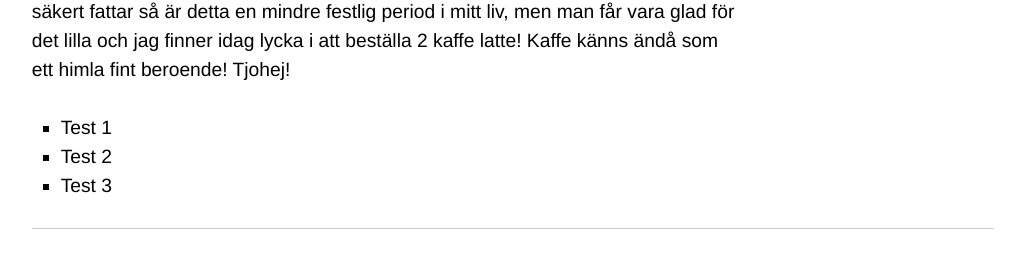
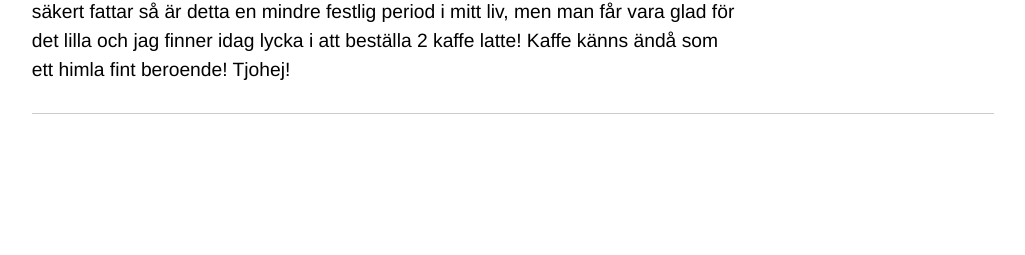
Before and after one commit to primalivet/turisten-v1, a Jekyll site: the page built from _posts/2011-11-22-gustaf-har-lamnat-landet.md, in a window 1280 px wide. Shown: the part 1348-1603 px from the top of the page, without its empty margins (127-1152 px from the left). Built offline with Jekyll 4.4.1, drawn with Linux system fonts in a browser that asks for light colours; nearby versions of some CDN libraries; comment, search, counter and statistics services are not loaded; after the commit the page ends 1491 px from its top, so only the background shows below that.

Commit message:
Update 2011-11-22-gustaf-har-lamnat-landet.md

```diff
--- a/_posts/2011-11-22-gustaf-har-lamnat-landet.md
+++ b/_posts/2011-11-22-gustaf-har-lamnat-landet.md
@@ -9,7 +9,3 @@ image: "gustaf-har-lamnat-landet.jpg"
 ---
 
 Som de allra flesta säkert redan vet så har ju Gustaf lämnat landet och befinner sig sedan i fredags återigen på svensk mark. Kvar i landet av bollfrisyrer, karaoke  och neonskyltar är jag nu och fyra veckor framöver! Börjar med att be om ursäkt för att föregående inlägg har fått ligga kvar på länge och dra ner stämningen med sin supernegativa ton. Detta skall det bli ändring på. Jag sitter på informationen att Gustaf just i detta nu filar på ett hejdundrande inlägg om vår resa till Filippinerna så det borde nog trilla in här vilken dag som. Annars kan jag inte bjuda på så värst mycket. Det är ju “sista rycket” i skolan nu, i sverige börjar sista rycket 2 veckor innan vinterlov, i korea börjar det direkt efter midterms. Tanken är att jag de kommande 4 veckorna skall krysta ut 5 uppsatser på ca 10 sidor vardera och sedan toppa det med att sista veckan ha salstenta i samtliga 5 ämnen. Som ni säkert fattar så är detta en mindre festlig period i mitt liv, men man får vara glad för det lilla och jag finner idag lycka i att beställa 2 kaffe latte! Kaffe känns ändå som ett himla fint beroende! Tjohej!
-
-* Test 1
-* Test 2
-* Test 3
```
